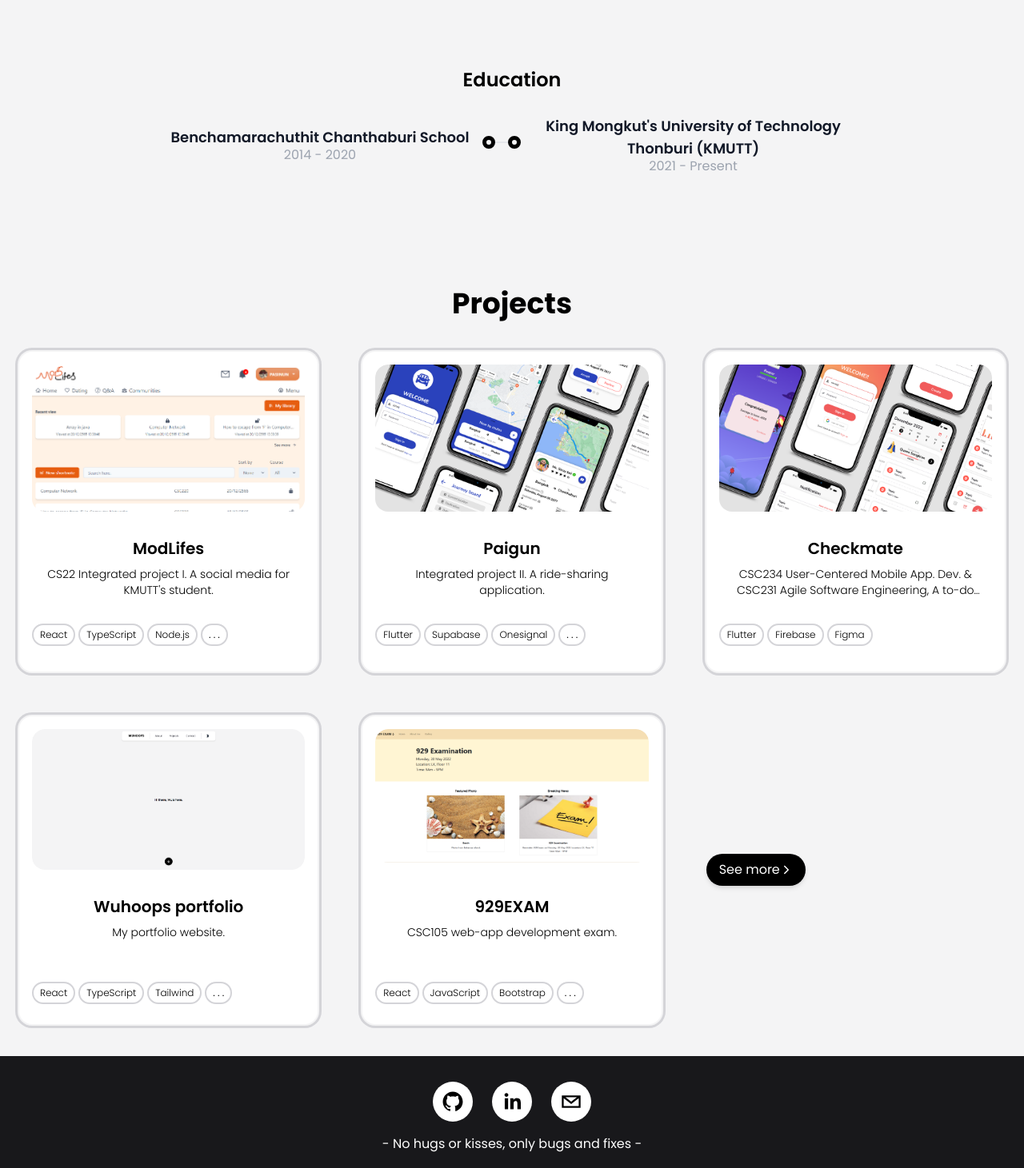
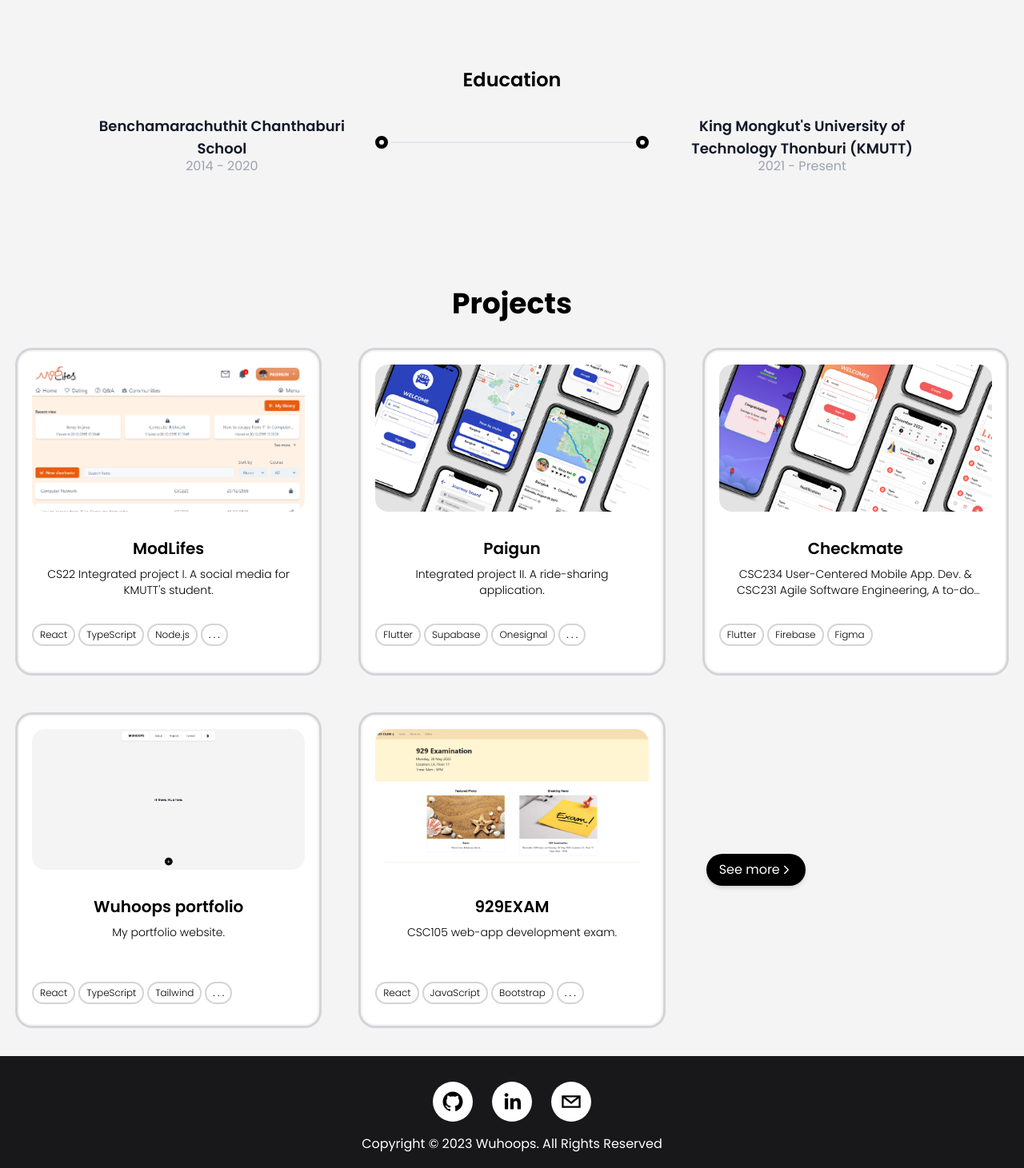
Before and after one commit to oupsn/wuhoops_port, a React (Vite) app: page / in a window 1280 px wide. Shown: the part 1360-2821 px from the top of the page at 80% size. Built offline with nearby package versions, Linux system fonts and the light colour scheme; a web font is replaced by a local one.

Commit message:
[FIX] edu timeline space

```diff
--- a/src/component/educationTimeline.tsx
+++ b/src/component/educationTimeline.tsx
@@ -1,7 +1,7 @@
 import { BsFillRecordCircleFill } from "react-icons/bs";
 const educationTimeline = () => {
   return (
-    <div className="flex flex-col xl:gap-4 items-center justify-between xl:flex-row">
+    <div className="grid grid-cols-none grid-rows-3 xl:grid-rows-none xl:grid-cols-3 xl:gap-4  items-center justify-center">
       <div className="mt-3 max-w-[400px] text-center">
         <p className="text-lg font-semibold text-gray-900 dark:text-white">
           Benchamarachuthit Chanthaburi School
--- a/src/component/footer.tsx
+++ b/src/component/footer.tsx
@@ -2,8 +2,10 @@ import { SocialIcon } from "react-social-icons";
 
 const footer = () => {
   return (
-    <div id="contact" className="transition-all bg-zinc-900 dark:bg-zinc-100 py-8 flex flex-col gap-4">
-
+    <div
+      id="contact"
+      className="transition-all bg-zinc-900 dark:bg-zinc-100 py-8 flex flex-col gap-4"
+    >
       <div className="dark:invert flex justify-center gap-6">
         <SocialIcon
           url="https://github.com/wuhoops"
@@ -21,10 +23,12 @@ const footer = () => {
           fgColor="black"
         />
       </div>
+      {/* <p className="text-white dark:text-black text-center">
+        - No hugs or kisses, only bugs and fixes -
+      </p> */}
       <p className="text-white dark:text-black text-center">
-          - No hugs or kisses, only bugs and fixes -
-        </p>
-      <p className="text-white dark:text-black text-center"> Copyright &copy; 2023 Wuhoops. All Rights Reserved</p>
+        Copyright &copy; 2023 Wuhoops. All Rights Reserved
+      </p>
     </div>
   );
 };
```
